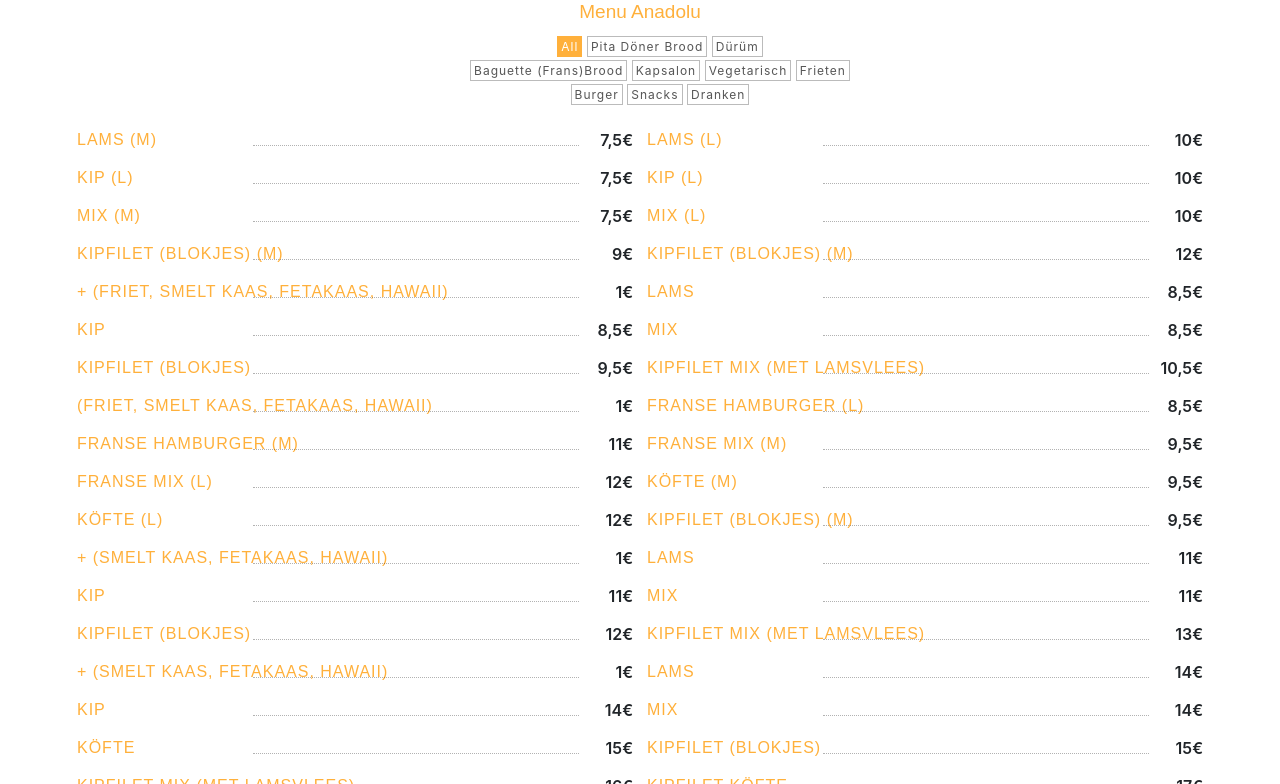
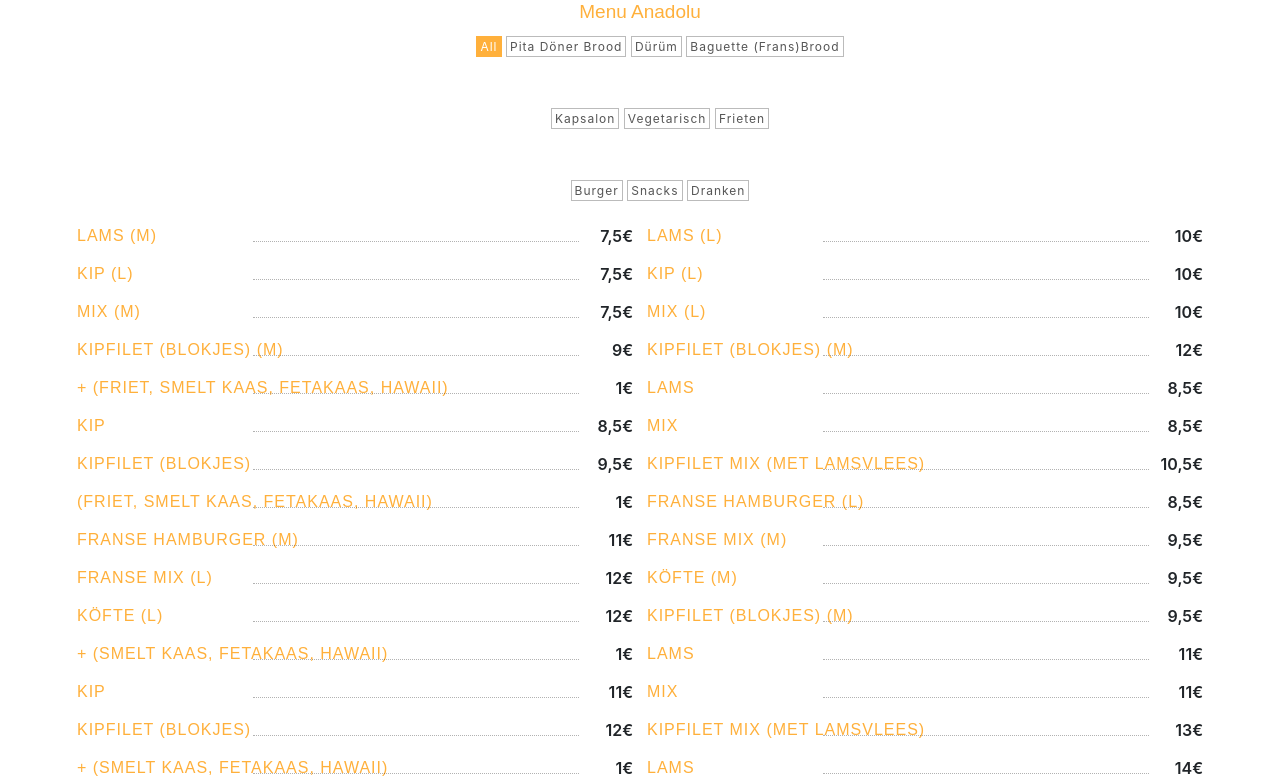
Before and after one commit to merhmet/menu-rest, a plain HTML site: page index.html in a window 1280 px wide. Shown: the top 784 px of the page. Drawn offline with nearby package versions, Linux system fonts and the light colour scheme; a script that the page names is missing.

Commit message:
Add files via upload

```diff
--- a/index.html
+++ b/index.html
@@ -22,15 +22,15 @@
         <li><a class="filter active" data-filter=".menu-restaurant">All</a></li>
          <li><a class="filter" data-filter=".Döner">Pita Döner Brood</a></li>
          <li><a class="filter" data-filter=".Dürüm">Dürüm</a></li>
-     <br>
          <li><a class="filter " data-filter=".Baguette">Baguette (frans)brood</a></li>
+<Br><br><br>
          <li><a class="filter " data-filter=".Kapsalon">Kapsalon</a></li>
          <li><a class="filter" data-filter=".Vegetarisch">Vegetarisch</a></li>
          <li><a class="filter" data-filter=".Frieten">Frieten</a></li>
-<br>
+<Br><br><br>
          <li><a class="filter" data-filter=".Burger">Burger</a></li>
          <li><a class="filter" data-filter=".Snacks">Snacks</a></li>
-             <li><a class="filter" data-filter=".Dranken">Dranken</a></li>
+         <li><a class="filter" data-filter=".Dranken">Dranken</a></li>
 
       </ul>
     </div>
```
